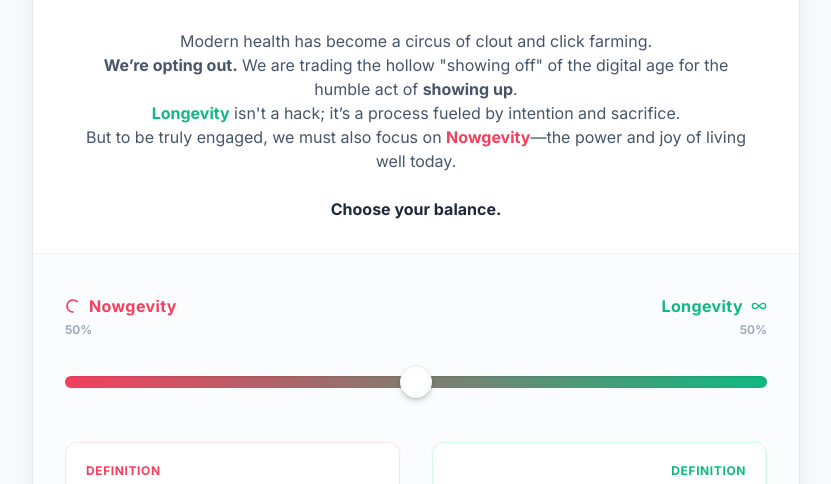
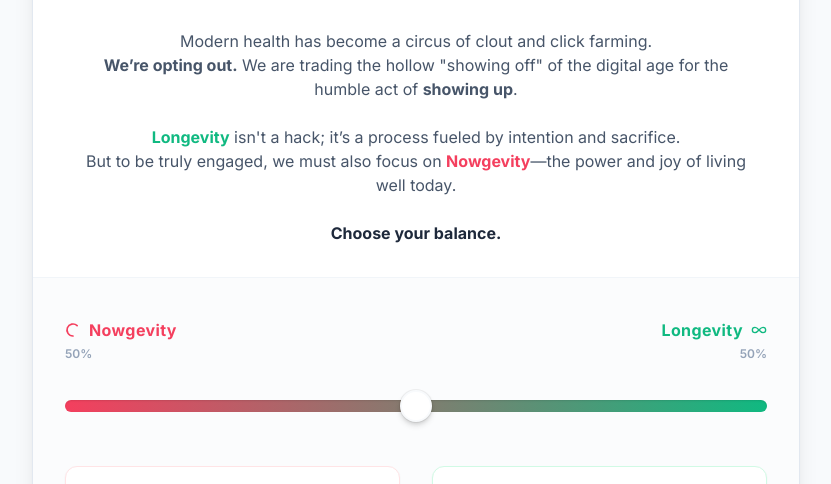
Before and after one commit to StableOrbit1/Nudge, a plain HTML site: page index.html in a window 1280 px wide. Shown: the part 240-724 px from the top of the page, without its empty margins (224-1055 px from the left). Drawn offline with nearby package versions, Linux system fonts and the light colour scheme.

Commit message:
Update index.html

```diff
--- a/index.html
+++ b/index.html
@@ -109,7 +109,7 @@
             <h2 class="text-xs md:text-sm font-semibold text-slate-500 uppercase tracking-widest mb-8">The Art & Science of Showing Up</h2>
 
             <p class="text-slate-600 leading-relaxed text-sm md:text-base max-w-2xl mx-auto text-balance">
-                Modern health has become a circus of clout and click farming. <br> <strong>We’re opting out.</strong> We are trading the hollow "showing off" of the digital age for the humble act of <strong>showing up</strong>. <br> <strong class="text-emerald-500">Longevity</strong> isn't a hack; it’s a process fueled by intention and sacrifice. <br> But to be truly engaged, we must also focus on <strong class="text-rose-500">Nowgevity</strong>—the power and joy of living well today. <br><br> <strong class="text-slate-800">Choose your balance.</strong>
+                Modern health has become a circus of clout and click farming. <br> <strong>We’re opting out.</strong> We are trading the hollow "showing off" of the digital age for the humble act of <strong>showing up</strong>. <br><br> <strong class="text-emerald-500">Longevity</strong> isn't a hack; it’s a process fueled by intention and sacrifice. <br> But to be truly engaged, we must also focus on <strong class="text-rose-500">Nowgevity</strong>—the power and joy of living well today. <br><br> <strong class="text-slate-800">Choose your balance.</strong>
             </p>
         </section>
 
```
